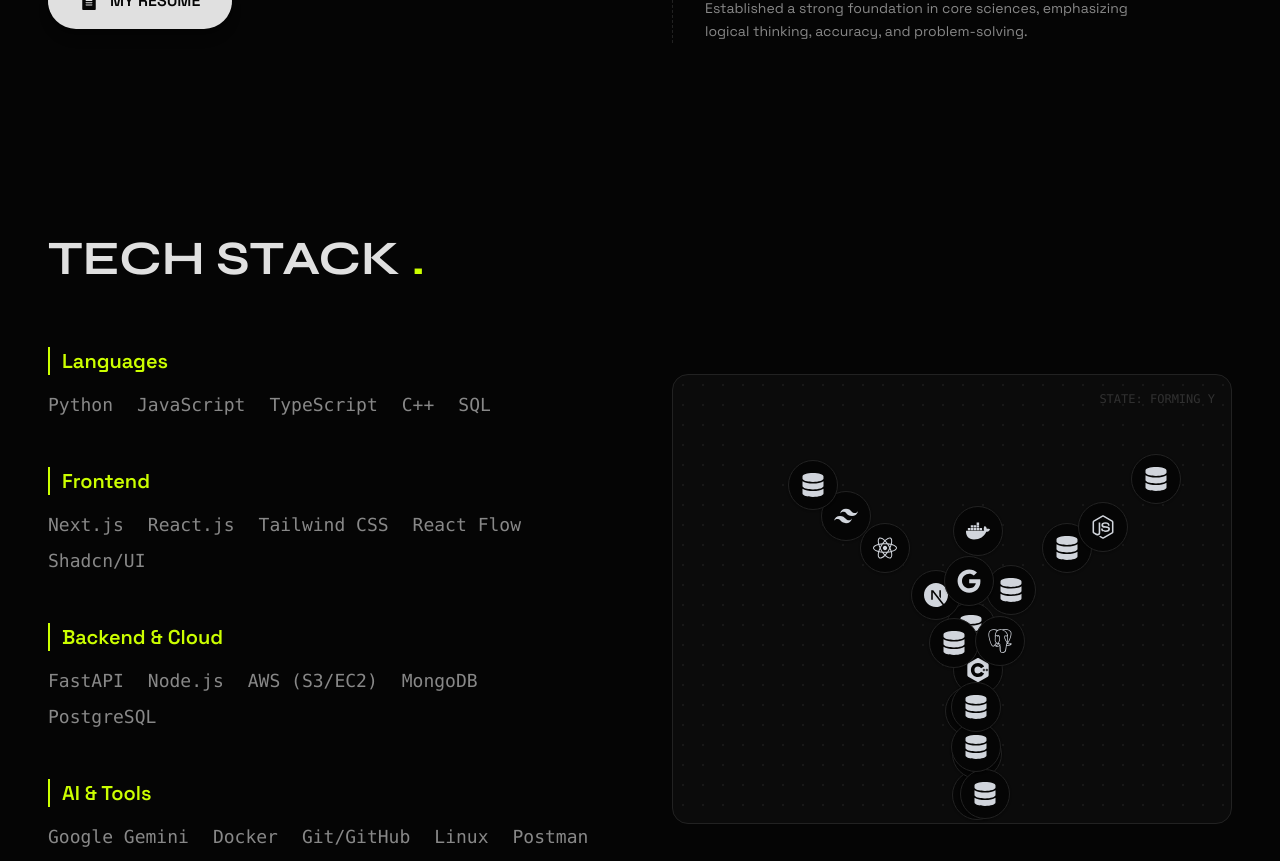
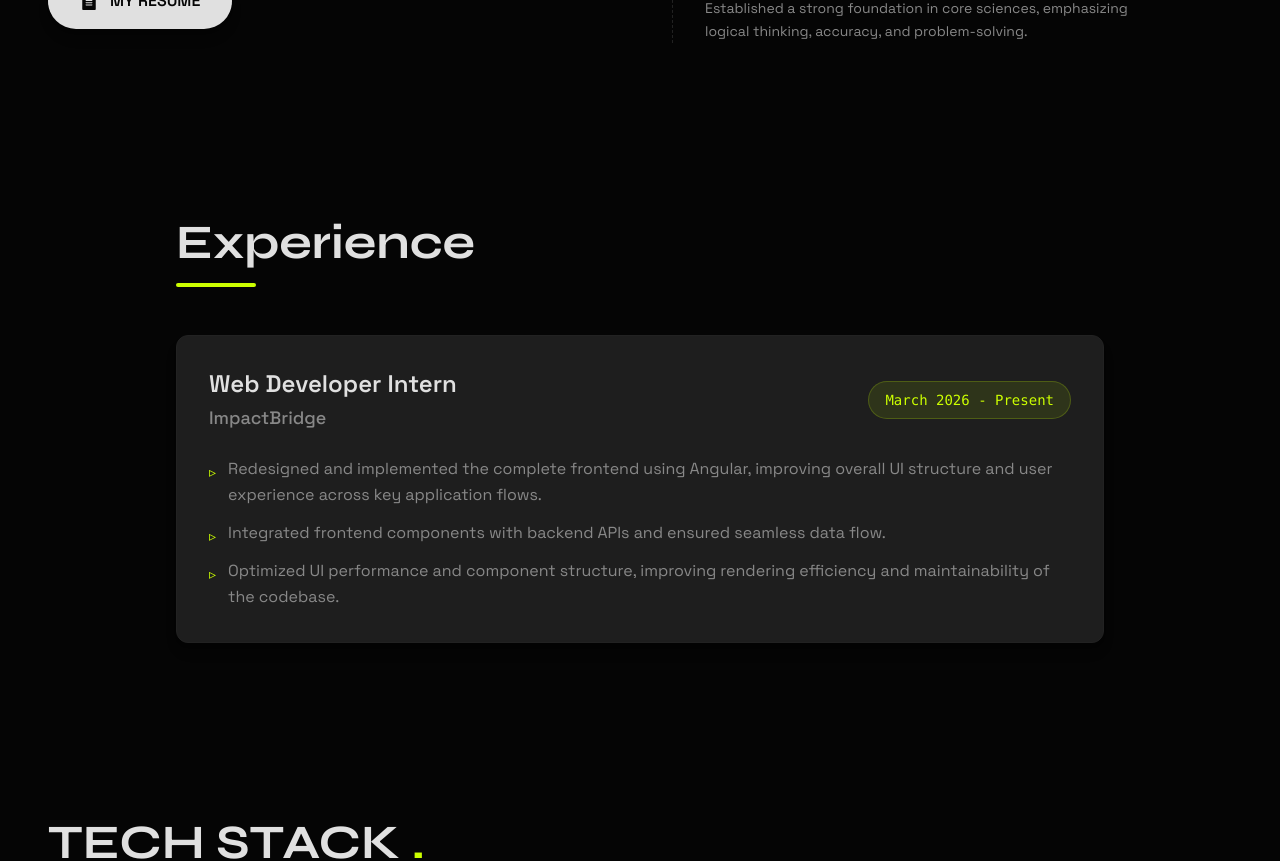
Before and after one commit to Yashvanth-7353/My-Portfolio, a React (Vite) app: page / in a window 1280 px wide. Shown: the part 1520-2381 px from the top of the page. Built offline with nearby package versions, Linux system fonts and the light colour scheme.

Commit message:
updated data and added experience section

```diff
--- a/src/App.jsx
+++ b/src/App.jsx
@@ -1,6 +1,7 @@
 import Navbar from "./components/layout/Navbar";
 import Hero from "./components/sections/Hero";
 import About from "./components/sections/About"; // <--- IMPORT THIS
+import Experience from "./components/sections/Experience";
 import Skills from "./components/sections/Skills"; // <--- IMPORT THIS
 import Projects from "./components/sections/Projects";
 import Contact from "./components/sections/Contact"; // <--- IMPORT THIS
@@ -20,6 +21,8 @@
 
         <About />
 
+        <Experience />
+
       {/* 2. Skills Section */}
 
         <Skills />
--- /dev/null
+++ b/src/components/sections/Experience.jsx
@@ -0,0 +1,77 @@
+// src/components/sections/Experience.jsx
+import { motion } from "framer-motion";
+import { EXPERIENCE } from "../../constants";
+
+const Experience = () => {
+  return (
+    <section id="experience" className="py-20 px-6 md:px-12 max-w-5xl mx-auto">
+      {/* Section Header */}
+      <motion.div
+        initial={{ opacity: 0, y: 20 }}
+        whileInView={{ opacity: 1, y: 0 }}
+        viewport={{ once: true, margin: "-100px" }}
+        transition={{ duration: 0.5 }}
+        className="mb-12"
+      >
+        <h2 className="text-3xl md:text-5xl font-display font-bold text-text-main mb-4">
+          Experience
+        </h2>
+        <div className="w-20 h-1 bg-accent rounded-full"></div>
+      </motion.div>
+
+      {/* Experience Cards */}
+      <div className="space-y-8">
+        {EXPERIENCE.map((exp, index) => (
+          <motion.div
+            key={index}
+            initial={{ opacity: 0, x: -20 }}
+            whileInView={{ opacity: 1, x: 0 }}
+            viewport={{ once: true, margin: "-100px" }}
+            transition={{ delay: index * 0.2, duration: 0.5 }}
+            className="group relative"
+          >
+            {/* Interactive Card */}
+            <div className="bg-[#1e1e1e] border border-line rounded-xl p-6 md:p-8 hover:border-accent transition-all duration-300 shadow-lg hover:shadow-accent/5">
+
+              <div className="flex flex-col md:flex-row md:items-center justify-between mb-6">
+                <div>
+                  <h3 className="text-xl md:text-2xl font-bold text-text-main group-hover:text-accent transition-colors">
+                    {exp.role}
+                  </h3>
+                  <p className="text-lg text-text-muted font-medium mt-1">
+                    {exp.company}
+                  </p>
+                </div>
+
+                {/* Duration Badge */}
+                <div className="mt-4 md:mt-0 text-sm font-mono text-accent bg-accent/10 px-4 py-2 rounded-full inline-block w-max border border-accent/20">
+                  {exp.duration}
+                </div>
+              </div>
+
+              {/* Bullet Points */}
+              <ul className="space-y-3">
+                {exp.description.map((desc, i) => (
+                  <motion.li
+                    key={i}
+                    initial={{ opacity: 0 }}
+                    whileInView={{ opacity: 1 }}
+                    viewport={{ once: true }}
+                    transition={{ delay: 0.3 + (i * 0.1) }}
+                    className="flex items-start text-text-muted"
+                  >
+                    <span className="text-accent mr-3 mt-1.5 text-sm">▹</span>
+                    <span className="leading-relaxed">{desc}</span>
+                  </motion.li>
+                ))}
+              </ul>
+
+            </div>
+          </motion.div>
+        ))}
+      </div>
+    </section>
+  );
+};
+
+export default Experience;
--- a/src/constants/index.js
+++ b/src/constants/index.js
@@ -2,9 +2,9 @@
 // src/constants/index.js
 
 export const NAV_LINKS = [
-  { id: "hero", label: "Home" },
   { id: "about", label: "About" },
-  { id: "skills", label: "Stack" },
+  { id: "experience", label: "Experience" }, // <--- ADDED
+  { id: "skills", label: "Tech Stack" },
   { id: "projects", label: "Projects" },
   { id: "contact", label: "Contact" },
 ];
@@ -64,6 +64,19 @@
   }
 ];
 
+export const EXPERIENCE = [
+  {
+    role: "Web Developer Intern",
+    company: "ImpactBridge",
+    duration: "March 2026 - Present",
+    description: [
+      "Redesigned and implemented the complete frontend using Angular, improving overall UI structure and user experience across key application flows.",
+      "Integrated frontend components with backend APIs and ensured seamless data flow.",
+      "Optimized UI performance and component structure, improving rendering efficiency and maintainability of the codebase."
+    ]
+  }
+];
+
 export const PROJECTS = [
   {
     title: "trueProject",
@@ -117,7 +130,7 @@
 
 export const SKILLS = [
   { category: "Languages", items: ["Python", "JavaScript", "TypeScript", "C++", "SQL"] },
-  { category: "Frontend", items: ["Next.js", "React.js", "Tailwind CSS", "React Flow", "Shadcn/UI"] },
+  { category: "Frontend", items: ["Next.js", "React.js", "Tailwind CSS", "React Flow", "Angular"] },
   { category: "Backend & Cloud", items: ["FastAPI", "Node.js", "AWS (S3/EC2)", "MongoDB", "PostgreSQL"] },
   { category: "AI & Tools", items: ["Google Gemini", "Docker", "Git/GitHub", "Linux", "Postman"] }
 ];
```
Also changed, not shown: 1 other file (tests, documents, lock files or other folders).
